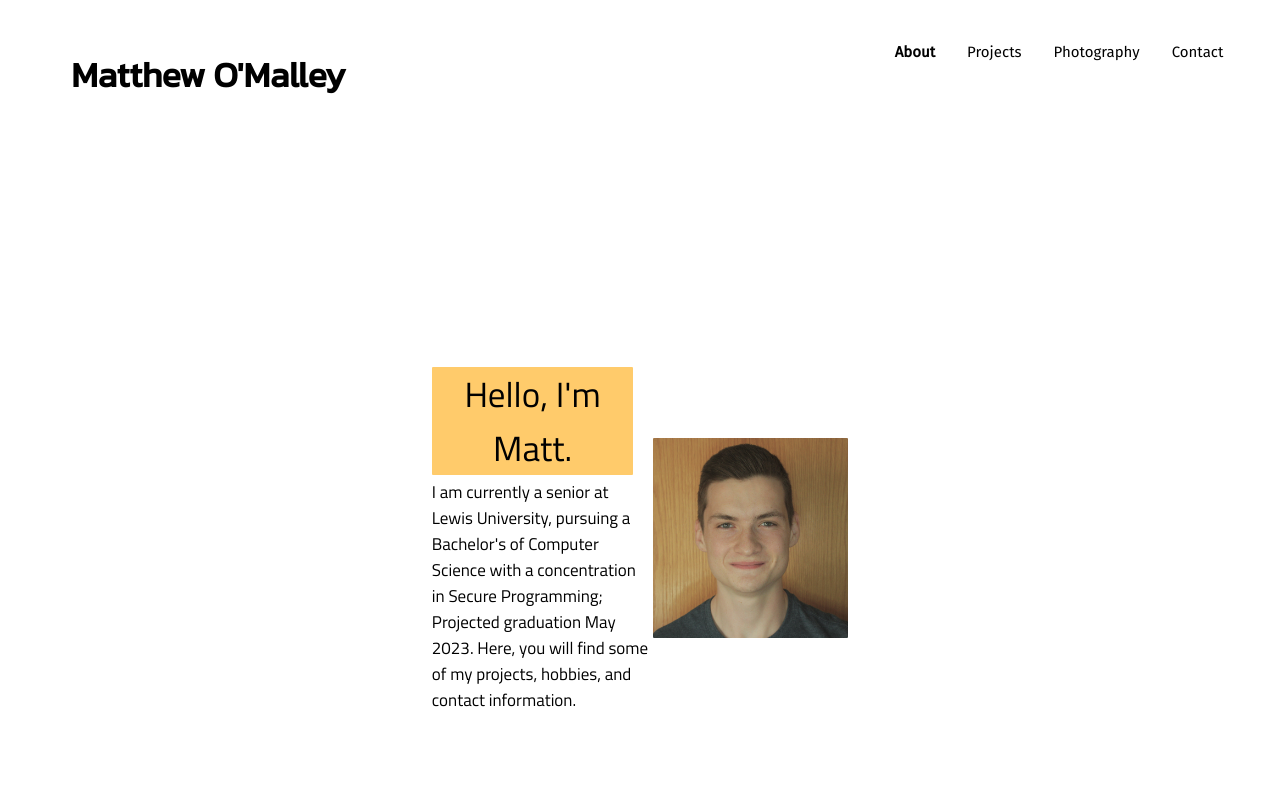
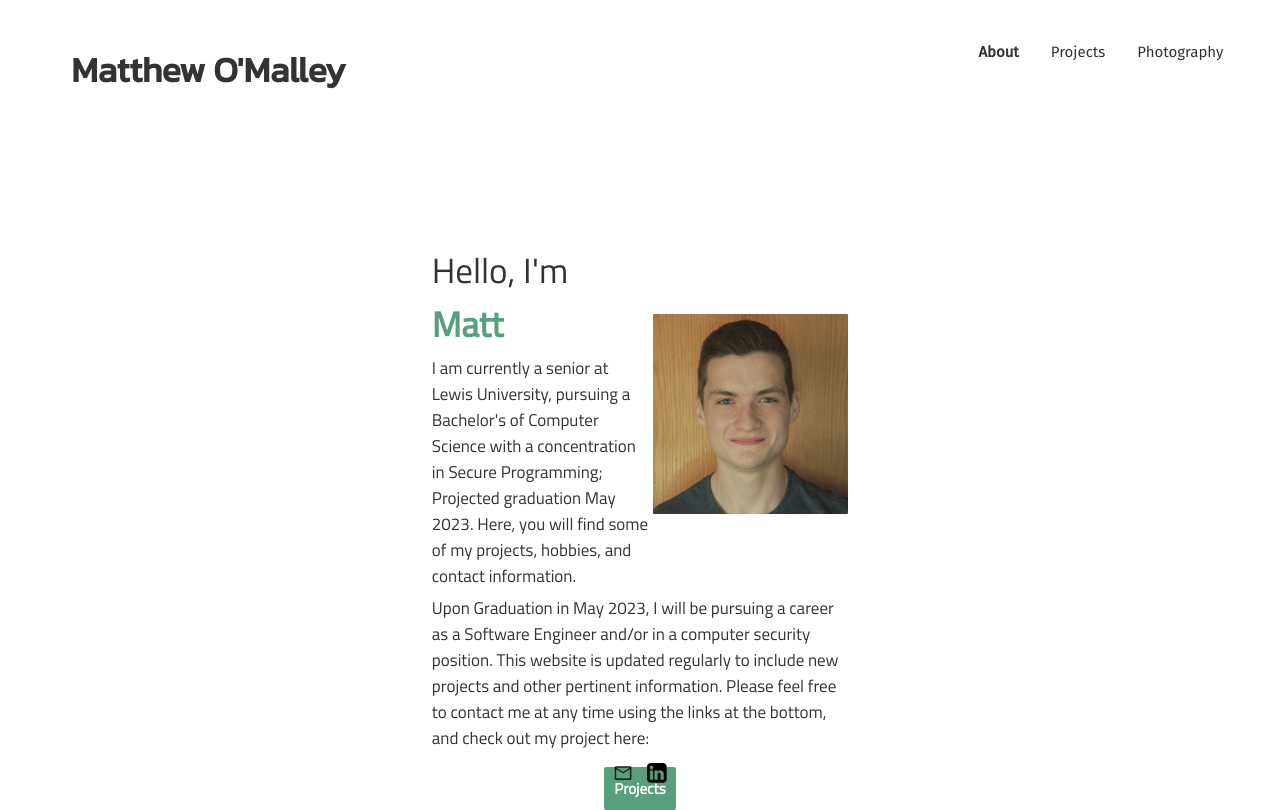
Before and after one commit to matthewaomalley/portfolio, a website: page static/index.html in a window 1280 px wide. Drawn offline with Linux system fonts and the light colour scheme.

Commit message:
fixed all chrome errors

```diff
--- a/static/index.css
+++ b/static/index.css
@@ -1,7 +1,10 @@
+html {
+    color: #333333;
+}
+
 h3 {
     float: left;
     font-family: kanit;
-    margin-top: 40px;
     text-align: center;
     font-size: 35px;
     padding-left: 5%;
@@ -27,12 +30,16 @@ a {
     padding-right: 4%;
 }
 
+p {
+    margin: 0;
+    padding: 0;
+}
+
 .helloText {
+    float: right;
+    font-family: titilli;
+    color: #333333;
     font-size: 35px;
-    background-color: rgb(255, 203, 107);
-    border-radius: 1px;
-    font-family: titilli;
-    text-align: center;
 }
 
 .aboutText {
@@ -46,7 +53,7 @@ a {
     margin-right: auto;
     position: absolute;
     margin: auto;
-    top: 35%;
+    top: 30%;
     left: 0;
     right: 0;
     bottom: 0;
@@ -56,6 +63,35 @@ a {
     height: 200px;
     width: 195px;
     border-radius: 1px;
+}
+
+.projLink {
+    padding: 10px;
+    background-color: #579F7E;
+    font-family: titilli;
+    font-size: 15px;
+    cursor: pointer;
+    border-radius: 2px;
+    font-weight: 900;
+    color: white;
+}
+
+.projLink:hover {
+    background-color:#6db796;
+    color: rgb(200, 200, 200);
+}
+
+.bottomLinks {
+    position: fixed;
+    height: 50px;
+    bottom: 0px;
+    left: 0px;
+    right: 0px;
+    margin-bottom: 0px;
+}
+
+a {
+    color: #333333;
 }
 
 a:hover {
@@ -71,6 +107,12 @@ a:visited {
     font-size: 15px;
     float: right;
     padding: 2.5%;
+}
+
+.logoformat {
+    margin: 5px;
+    height: 20px;
+    width: 20px;
 }
 
 .navcell {
--- a/static/index.html
+++ b/static/index.html
@@ -5,7 +5,7 @@
         <meta charset = 'UTF-8'>
         <title>Assignment Portfolio</title>
         <link rel = "stylesheet" href = "index.css">
-        <meta name = "viewport" content = "width = device-width, initial-scale = 1.0">
+
     </head>
 
     <body>
@@ -17,12 +17,14 @@
             <td class = "navcell"><a href="https://mattomalley.azurewebsites.net/"><strong>About</strong></a></td>
             <td class = "navcell"><a href="https://mattomalley.azurewebsites.net/project">Projects</a></td>
             <td class = "navcell"><a href="https://mattomalley.azurewebsites.net/photo">Photography</a></td>
-            <td class = "navcell"><a href="https://mattomalley.azurewebsites.net/contact">Contact</a></td>
         </table>
 
-        <table style = "width: 33%" class = "aboutMe">
+        <div class = "aboutMe">
+
+            <table style = "width: 33%; margin-right: auto; margin-left: auto">
                 <tr>
-                <td class = "helloCell"><div class = "helloText">Hello, I'm Matt.</div></td>
+                    <td class = "helloCell"><div class = "helloText">Hello, I'm<span style = "color: #579F7E; font-weight: 800;"> Matt</span></div></td>
+
                     <td  rowspan = "2"><img class = "portrait" src="images/matt.jpg" alt = "Self Portrait"></td>
                 </tr>
                 <tr>
@@ -31,6 +33,29 @@
                         hobbies, and contact information.
                     </td>
                 </tr>
+        </div>
+
+        <table style = "width: 33%; margin-right: auto; margin-left: auto">
+            <tr>
+                <td class = "aboutText">Upon Graduation in May 2023, I will be pursuing a career as a Software Engineer and/or
+                    in a computer security position. This website is updated regularly to include new projects and other pertinent information. Please feel free
+                    to contact me at any time using the links at the bottom, and check out my project here:
+                </td>
+            </tr>
+
+        <table style = "padding-top: 20px; margin-right: auto; margin-left: auto">
+            <tr>
+                <td><a href = "https://mattomalley.azurewebsites.net/project" class = "projLink" >Projects</a></td></td>
+            </tr>
+        </table>
+
+        <table style = "margin-right: auto; margin-left: auto" class = "bottomLinks">
+            <tr>
+                <td><a href = "mailto: mattomalleygo@gmail.com"><img class = "logoformat" src="images/mail.png" alt="email icon"></a></td>
+                <td><a href = "https://www.linkedin.com/in/matthew-a-omalley/" target = "_blank"><img class = "logoformat" src="images/linked.png" alt="linkedin icon"></a></td>
+            </tr>
+        </table>
+
 
     </body>
     </html>
```
Also changed, not shown: static/photo/index.css (+2 -6 lines), static/photo/index.html (+1 -2 lines), static/project/index.css (+10 -13 lines), static/project/index.html (+8 -7 lines), static/images/linked.png (added), static/images/mail.png (added). Lines whose indentation alone changed are shown as unchanged.
